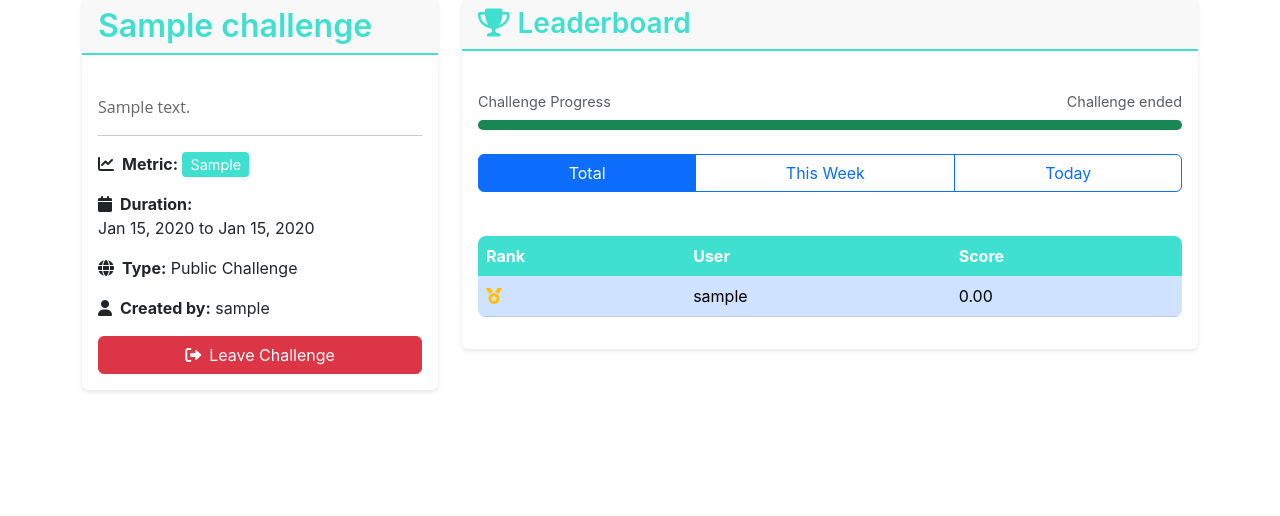
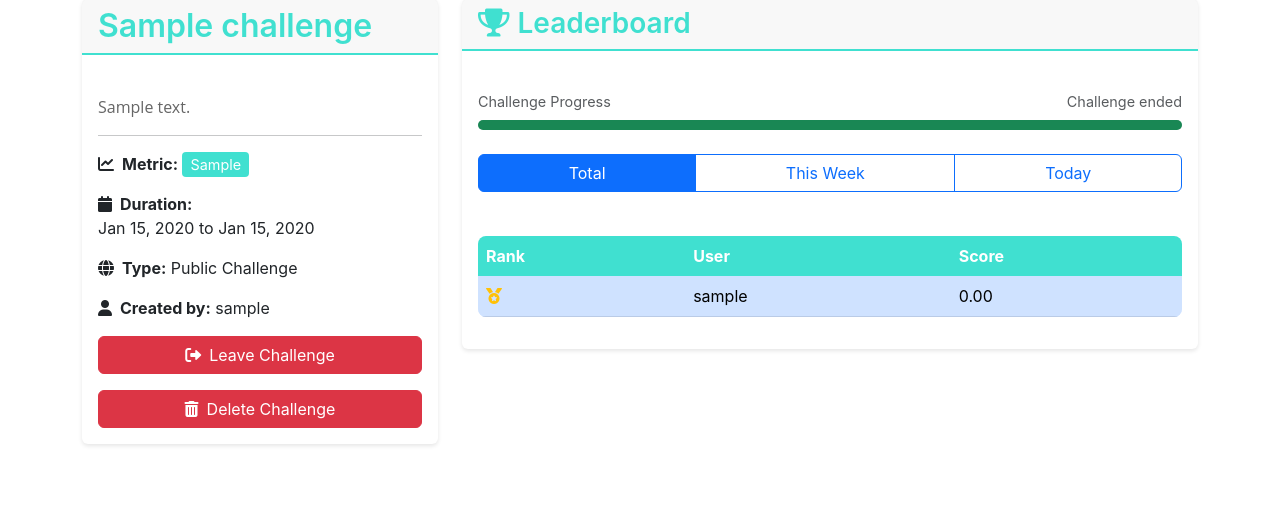
Before and after one commit to bb01010101/pythonflaskwebsite, a Flask app: page /challenge_details/1 in a window 1280 px wide. Shown: the part 105-621 px from the top of the page. Run offline with Flask 3, Linux system fonts and the light colour scheme; a user stored in the database is signed in; tables that the repository leaves empty hold one stand-in row (values such as "Sample post").

Commit message:
delete challenge functionality

```diff
--- a/website/templates/challenge_details.html
+++ b/website/templates/challenge_details.html
@@ -138,6 +138,14 @@
                         <form action="{{ url_for('views.challenge_leave', challenge_id=challenge.id) }}" method="post">
                             <button type="submit" class="btn btn-danger w-100">
                                 <i class="fas fa-sign-out-alt me-2"></i>Leave Challenge
+                            </button>
+                        </form>
+                    {% endif %}
+
+                    {% if challenge.creator_id == current_user.id or current_user.username == 'bri' %}
+                        <form action="{{ url_for('views.challenge_delete', challenge_id=challenge.id) }}" method="post" class="mt-3" onsubmit="return confirm('Are you sure you want to delete this challenge? This action cannot be undone.');">
+                            <button type="submit" class="btn btn-danger w-100">
+                                <i class="fas fa-trash-alt me-2"></i>Delete Challenge
                             </button>
                         </form>
                     {% endif %}
--- a/website/views.py
+++ b/website/views.py
@@ -1499,3 +1499,24 @@ def challenge_leaderboard(challenge_id):
         leaderboard.sort(key=lambda x: x['score'], reverse=True)  # Descending for other metrics
 
     return jsonify({'leaderboard': leaderboard})
+
+@views.route('/challenge_delete/<int:challenge_id>', methods=['POST'])
+@login_required
+def challenge_delete(challenge_id):
+    """Delete a challenge"""
+    challenge = Challenge.query.get_or_404(challenge_id)
+
+    # Check if user has permission to delete
+    if challenge.creator_id != current_user.id and current_user.username != 'bri':
+        flash("You don't have permission to delete this challenge.", category="error")
+        return redirect(url_for("views.challenge_details", challenge_id=challenge_id))
+
+    # Delete all participants first
+    ChallengeParticipant.query.filter_by(challenge_id=challenge_id).delete()
+
+    # Delete the challenge
+    db.session.delete(challenge)
+    db.session.commit()
+
+    flash("Challenge deleted successfully.", category="success")
+    return redirect(url_for("views.challenge_home"))
```
